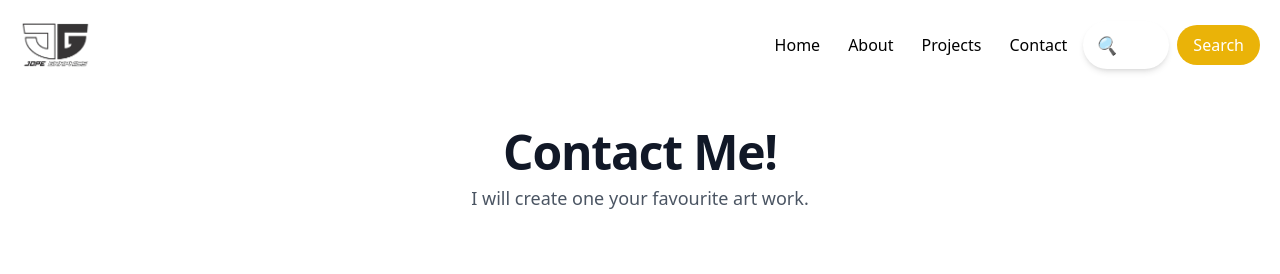
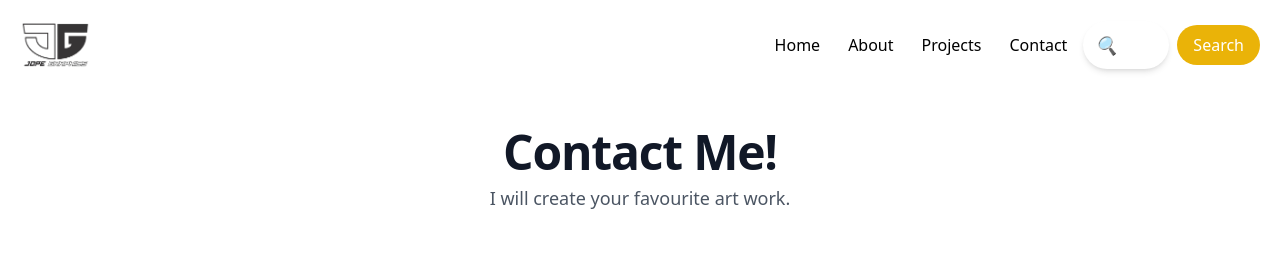
Before and after one commit to amphreyomosh/artwork, a React (Vite) app: page /contact in a window 1280 px wide. Shown: the top 274 px of the page. Built offline with nearby package versions, Linux system fonts and the light colour scheme.

Commit message:
made chnages

```diff
--- a/src/pages/Contact.jsx
+++ b/src/pages/Contact.jsx
@@ -40,7 +40,7 @@ const Contact = () => {
           Contact Me!
         </h2>
         <p className="mt-2 text-lg text-gray-600">
-          I will create one your favourite art work.
+          I will create your favourite art work.
         </p>
       </div>
       <form
```
